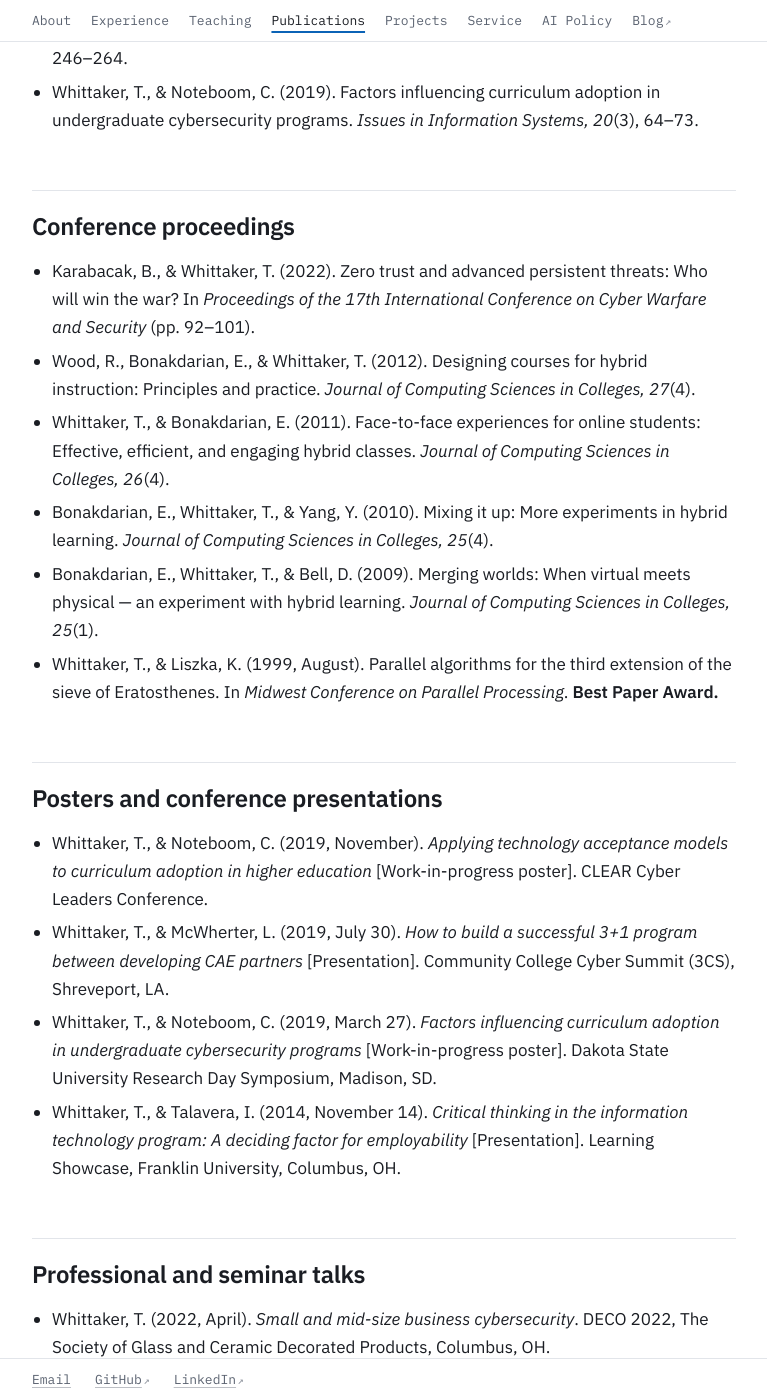
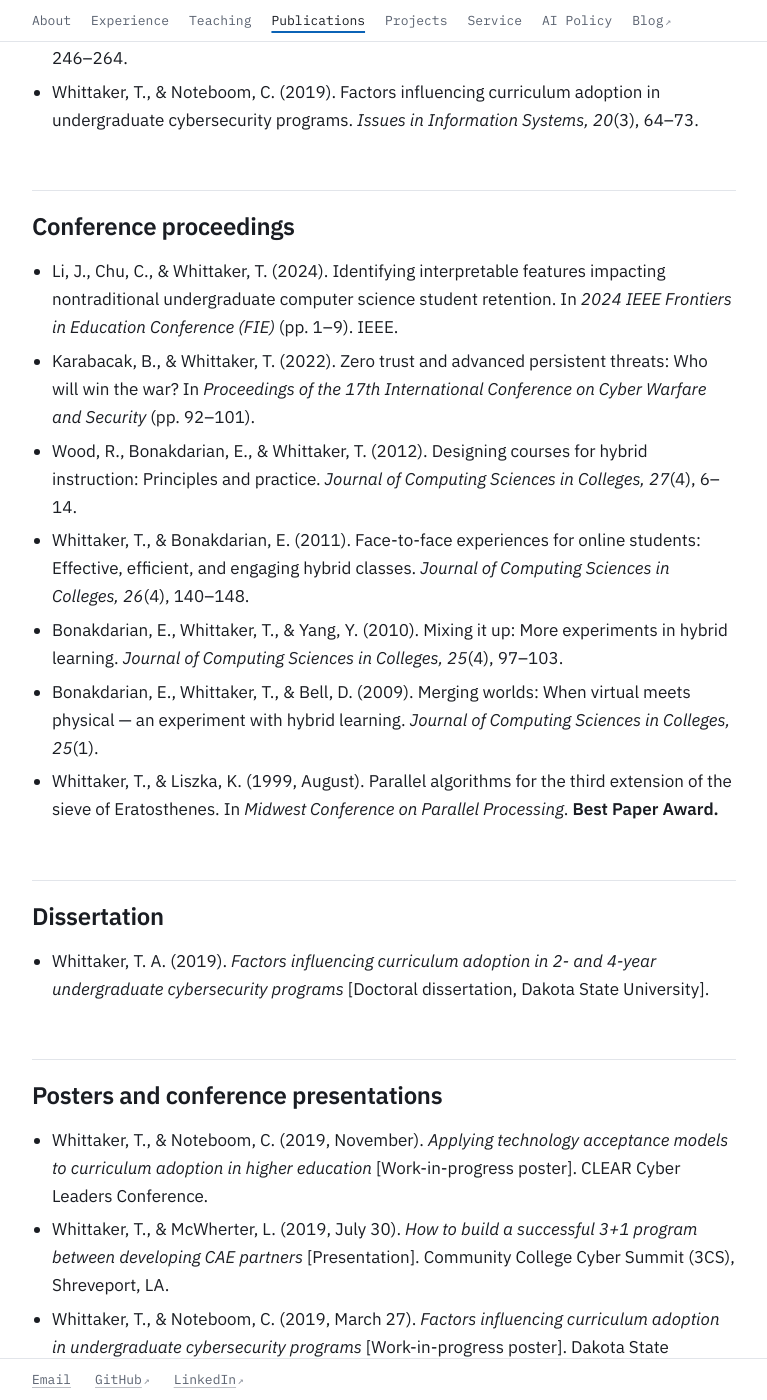
Before and after one commit to toddawhittaker/toddawhittaker.github.io, a Jekyll site: the page built from docs/publications/index.md, in a window 1280 px wide and 1400 px high, scrolled down 373 px. Shown: the whole window, without its empty margins (256-1023 px from the left). Built offline with Jekyll 4.4.1, drawn with Linux system fonts in a browser that asks for light colours; our own code applies the rules of GitHub Pages for plain Markdown files.

Commit message:
Add FIE 2024 paper, dissertation, and page numbers from Google Scholar

```diff
--- a/docs/publications/index.md
+++ b/docs/publications/index.md
@@ -13,12 +13,17 @@ title: Publications
 
 ## Conference proceedings
 
+- Li, J., Chu, C., & Whittaker, T. (2024). Identifying interpretable features impacting nontraditional undergraduate computer science student retention. In *2024 IEEE Frontiers in Education Conference (FIE)* (pp. 1–9). IEEE.
 - Karabacak, B., & Whittaker, T. (2022). Zero trust and advanced persistent threats: Who will win the war? In *Proceedings of the 17th International Conference on Cyber Warfare and Security* (pp. 92–101).
-- Wood, R., Bonakdarian, E., & Whittaker, T. (2012). Designing courses for hybrid instruction: Principles and practice. *Journal of Computing Sciences in Colleges, 27*(4).
-- Whittaker, T., & Bonakdarian, E. (2011). Face-to-face experiences for online students: Effective, efficient, and engaging hybrid classes. *Journal of Computing Sciences in Colleges, 26*(4).
-- Bonakdarian, E., Whittaker, T., & Yang, Y. (2010). Mixing it up: More experiments in hybrid learning. *Journal of Computing Sciences in Colleges, 25*(4).
+- Wood, R., Bonakdarian, E., & Whittaker, T. (2012). Designing courses for hybrid instruction: Principles and practice. *Journal of Computing Sciences in Colleges, 27*(4), 6–14.
+- Whittaker, T., & Bonakdarian, E. (2011). Face-to-face experiences for online students: Effective, efficient, and engaging hybrid classes. *Journal of Computing Sciences in Colleges, 26*(4), 140–148.
+- Bonakdarian, E., Whittaker, T., & Yang, Y. (2010). Mixing it up: More experiments in hybrid learning. *Journal of Computing Sciences in Colleges, 25*(4), 97–103.
 - Bonakdarian, E., Whittaker, T., & Bell, D. (2009). Merging worlds: When virtual meets physical — an experiment with hybrid learning. *Journal of Computing Sciences in Colleges, 25*(1).
 - Whittaker, T., & Liszka, K. (1999, August). Parallel algorithms for the third extension of the sieve of Eratosthenes. In *Midwest Conference on Parallel Processing*. **Best Paper Award.**
+
+## Dissertation
+
+- Whittaker, T. A. (2019). *Factors influencing curriculum adoption in 2- and 4-year undergraduate cybersecurity programs* [Doctoral dissertation, Dakota State University].
 
 ## Posters and conference presentations
 
```
